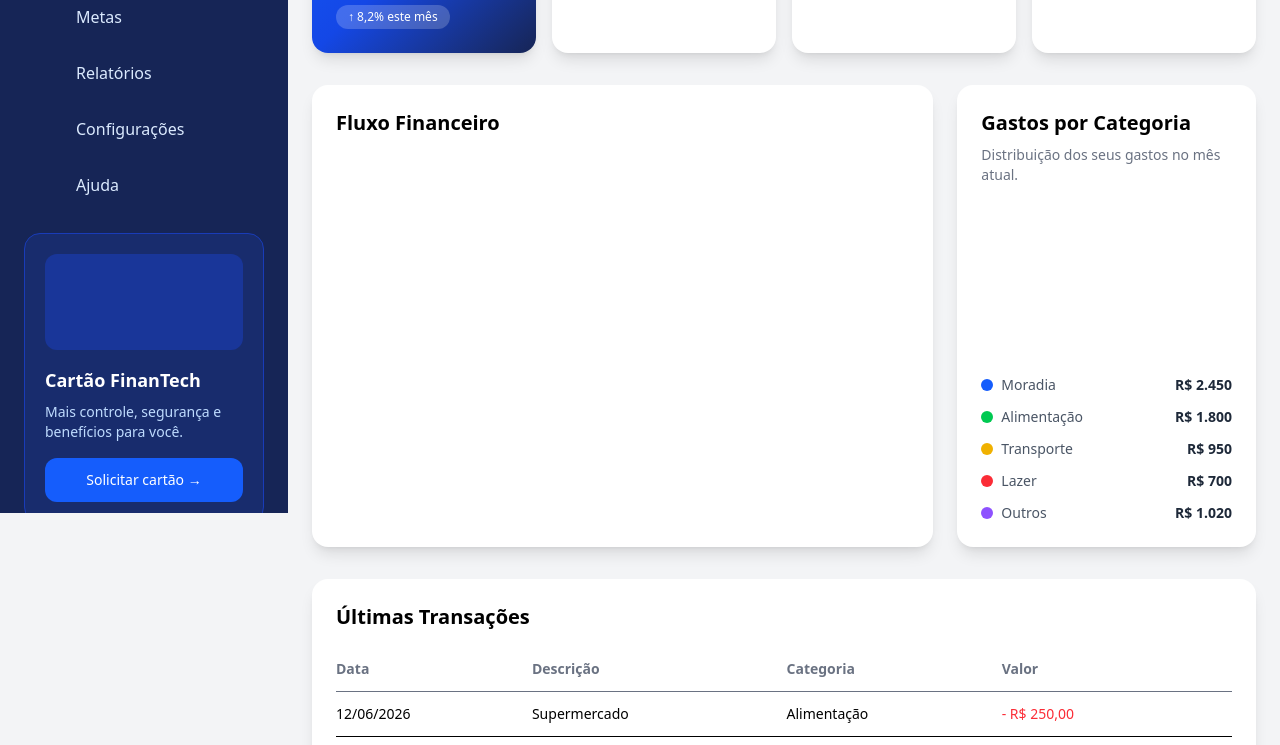
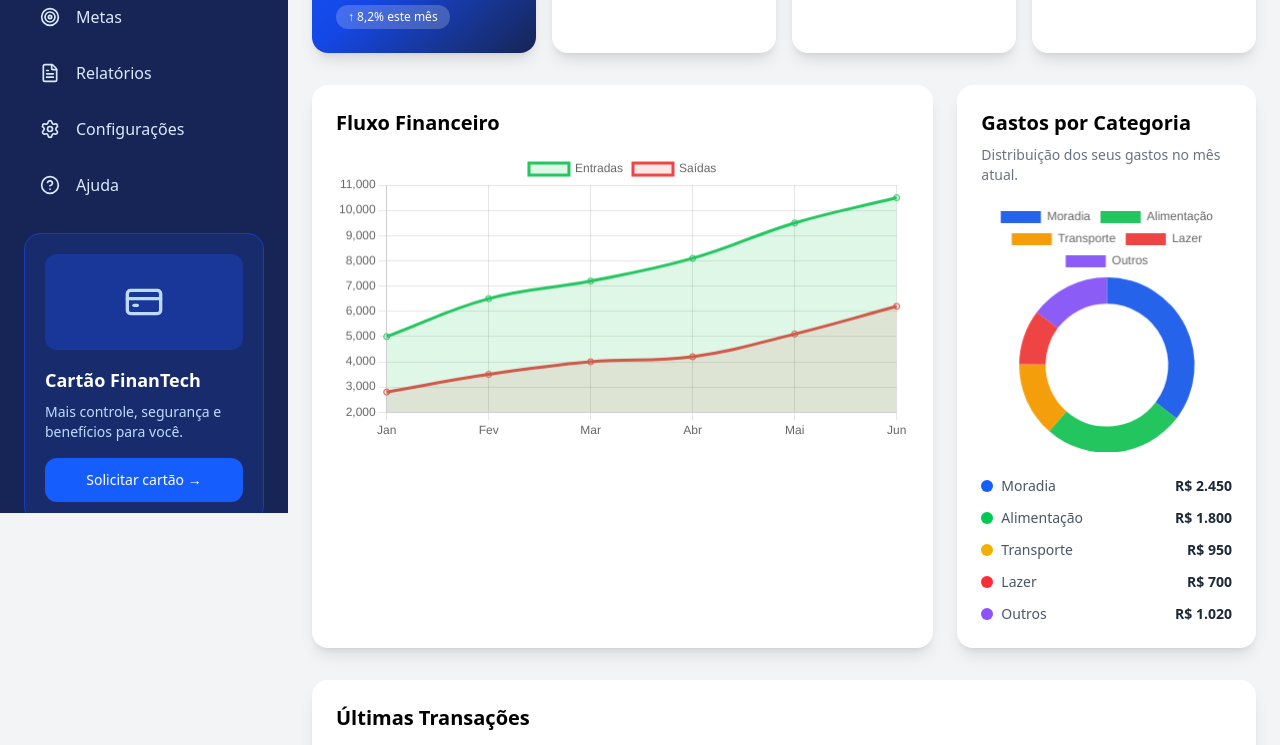
Before and after one commit to deckwlliams/ProjetoFintech, a website: page index.html in a window 1280 px wide. Shown: the part 287-1032 px from the top of the page. Drawn offline with nearby package versions, Linux system fonts and the light colour scheme; files that its build step writes are made by us from their sources.

Commit message:
mudança nas pastas do projeto

```diff
--- a/css/style.css
+++ /dev/null
@@ -1,3 +0,0 @@
-nav{
-    position: fixed;
-}
--- a/index.html
+++ b/index.html
@@ -5,8 +5,8 @@
   <meta name="viewport" content="width=device-width, initial-scale=1.0">
   <title>FinanTech Dashboard</title>
 
-  <link rel="stylesheet" href="./css/styles.css">
-  <link rel="stylesheet" href="./src/output.css">
+  <link rel="stylesheet" href="dist/css/styles.css">
+  <link rel="stylesheet" href="dist/css/output.css">
 </head>
 
 <body class="bg-gray-100">
@@ -19,7 +19,7 @@
     </div>
 
     <button id="menuBtn" class="p-2 rounded-xl bg-blue-800">
-      <i data-lucide="menu" class="w-6 h-6"></i>
+      <i data-lucide="menu" class="w-6 h-6">.</i>
     </button>
   </header>
 
@@ -49,7 +49,7 @@
       </div>
 
       <button id="closeBtn" class="md:hidden p-2 rounded-xl bg-blue-800">
-        <i data-lucide="x" class="w-5 h-5"></i>
+        <i data-lucide="x" class="w-5 h-5">.</i>
       </button>
     </div>
 
@@ -168,7 +168,7 @@
 
         <button class="relative bg-white p-3 rounded-xl shadow-sm hover:bg-gray-50">
           <i data-lucide="bell" class="w-5 h-5 text-gray-600"></i>
-          <span class="absolute -top-1 -right-1 w-3 h-3 bg-red-500 rounded-full"></span>
+          <span class="absolute -top-1 -right-1 w-3 h-3 bg-red-500 rounded-full">.</span>
         </button>
 
         <button class="bg-blue-700 text-white px-4 py-3 rounded-xl hover:bg-blue-800 transition flex items-center gap-2">
@@ -382,6 +382,6 @@
 
   <script src="https://cdn.jsdelivr.net/npm/chart.js"></script>
   <script src="https://unpkg.com/lucide@latest"></script>
-<script src="./js/script.js"></script>
+<script src="./dist/js/script.js"></script>
 </body>
 </html>
--- a/script/script.js
+++ /dev/null
@@ -1,64 +0,0 @@
-window.alert("hello word")
- const ctx = document.getElementById('financialChart');
-
-        new Chart(ctx, {
-            type: 'line',
-
-            data: {
-                labels: [
-                    '01/06',
-                    '05/06',
-                    '10/06',
-                    '15/06',
-                    '20/06',
-                    '25/06',
-                    '30/06'
-                ],
-
-                datasets: [
-
-                    {
-                        label: 'Entradas',
-                        data: [
-                            1200,
-                            2500,
-                            3200,
-                            4800,
-                            4200,
-                            5000,
-                            5300
-                        ],
-
-                        borderColor: '#22c55e',
-                        backgroundColor: 'rgba(34,197,94,0.15)',
-                        fill: true,
-                        tension: 0.4
-                    },
-
-                    {
-                        label: 'Saídas',
-                        data: [
-                            300,
-                            900,
-                            1200,
-                            1800,
-                            1900,
-                            2000,
-                            2150
-                        ],
-
-                        borderColor: '#ef4444',
-                        backgroundColor: 'rgba(239,68,68,0.12)',
-                        fill: true,
-                        tension: 0.4
-                    }
-
-                ]
-            },
-
-            options: {
-                responsive: true,
-                maintainAspectRatio: true
-            }
-
-        });
```
Also changed, not shown: dist/css/input.css (renamed from src/input.css), dist/css/output.css, dist/css/style.css (deleted), dist/css/styles.css, dist/js/script.js.
